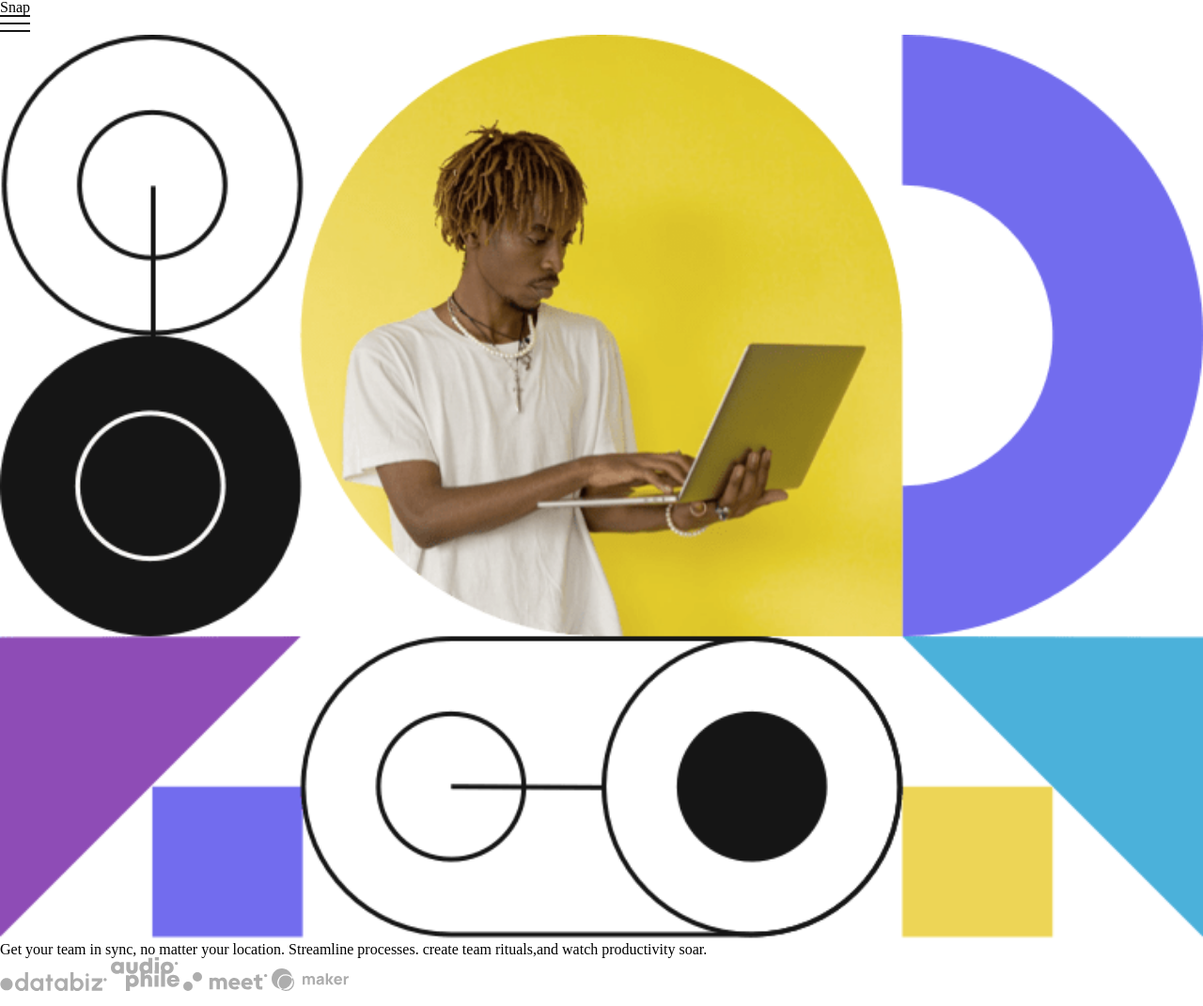
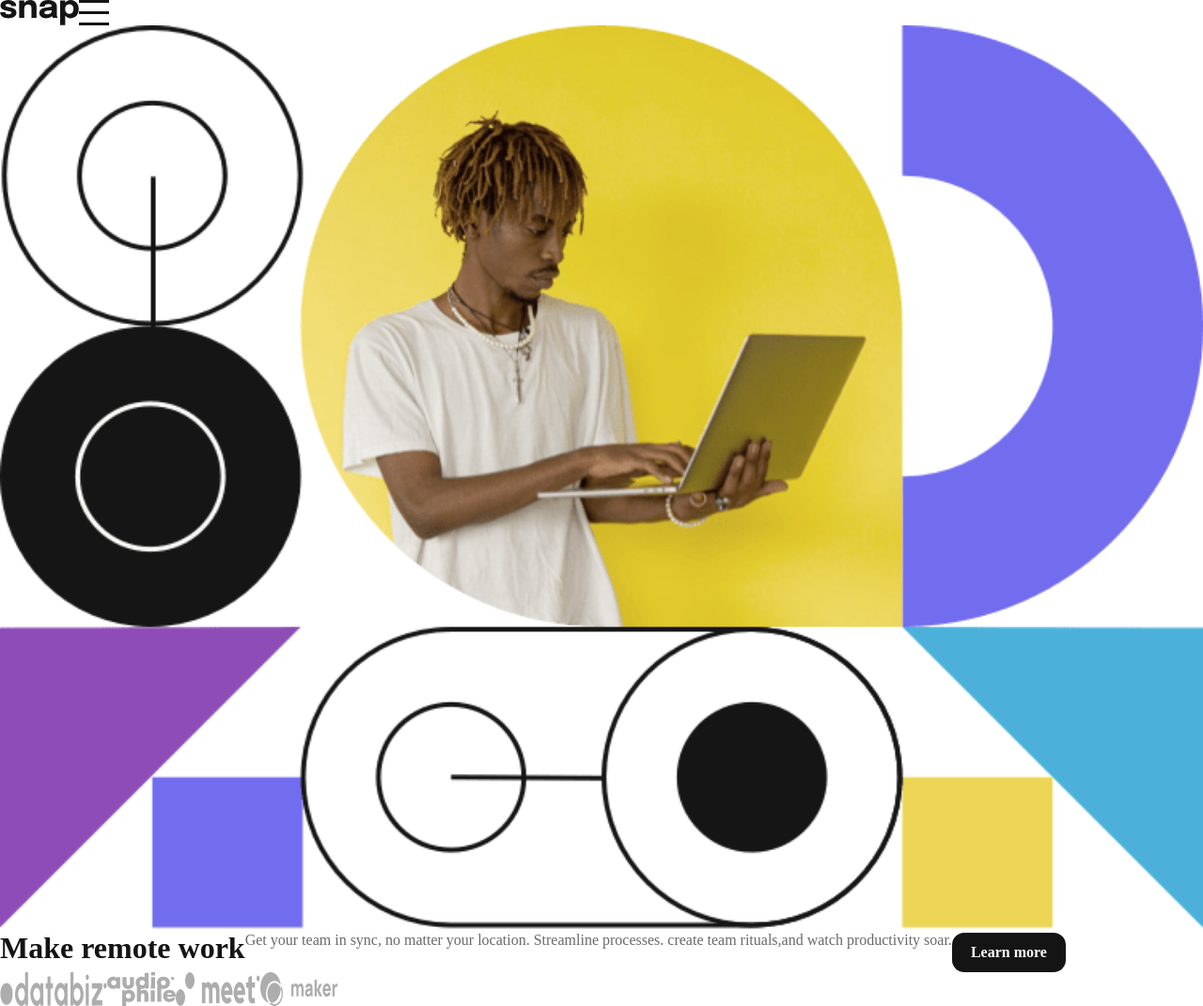
Before and after one commit to AngeloMarquess/Snap, a plain HTML site: page src/index.html in a window 1280 px wide. Shown: the whole page at 94% size. Drawn offline with Linux system fonts and the light colour scheme; a web font is replaced by a local one.

Commit message:
colocando mais algumas tags + estilizando e setando display

```diff
--- a/src/css/style.css
+++ b/src/css/style.css
@@ -1,7 +1,53 @@
+:root {
+    --almost_white: #fafafa;
+    --medium_gray: #696969;
+    --almost_black: #141414;
+}
+
+
 body{
     height: 100vh;
+    /* font-size: 18px; */
+}
+
+header {
+    display: flex;
+}
+
+h1 {
+    display: none;
 }
 
 img#image-hero {
     width: 100%;
 }
+
+main {
+    display: flex;
+}
+
+h2 , p, a {
+    font-family: 'Epilogue';
+}
+
+h2 {
+    font-size: 2em;
+    font-weight: bold;
+    color: var(--almost_black);
+}
+
+p {
+    color: var(--medium_gray);
+}
+
+a {
+    background-color: var(--almost_black);
+    color: var(--almost_white);
+    padding: 13px 20px;
+    border-radius: 13px;
+    font-weight: bold;
+}
+
+footer {
+    display: flex;
+}
--- a/src/index.html
+++ b/src/index.html
@@ -3,28 +3,30 @@
   <head>
       <meta charset="UTF-8">
       <meta name="viewport" content="width=device-width, initial-scale=1.0">
-    <link rel="stylesheet" type="text/css" href="css/style.css">
-    <link rel="stylesheet" type="text/css" href="css/fonts.css">
       <link rel="stylesheet" type="text/css" href="css/normalize.css">
       <link rel="stylesheet" type="text/css" href="css/reset.css">
+      <link rel="stylesheet" type="text/css" href="css/fonts.css">
+      <link rel="stylesheet" type="text/css" href="css/style.css">
+      <link rel="shortcut icon" href="images/favicon-32x32.png">
       <title>Snap</title>
   </head>
   <body>
 
     <header>
       <h1>Snap</h1>
+        <img src="images/logo.svg">
         <img src="images/icon-menu.svg">
     </header>
 
     <img id="image-hero" src="images/image-hero-mobile.png">
 
     <main>
-    <h2></h2>
+      <h2>Make remote work</h2>
       <p>
         Get your team in sync, no matter your location.
         Streamline processes. create team rituals,and watch productivity soar.
       </p>
-    <link>
+      <a>Learn more</a>
     </main>
 
     <footer>
@@ -34,6 +36,5 @@
       <img class="client" src="images/client-maker.svg">
     </footer>
 
-
   </body>
 </html>
```
Lines whose indentation alone changed are shown as unchanged.
